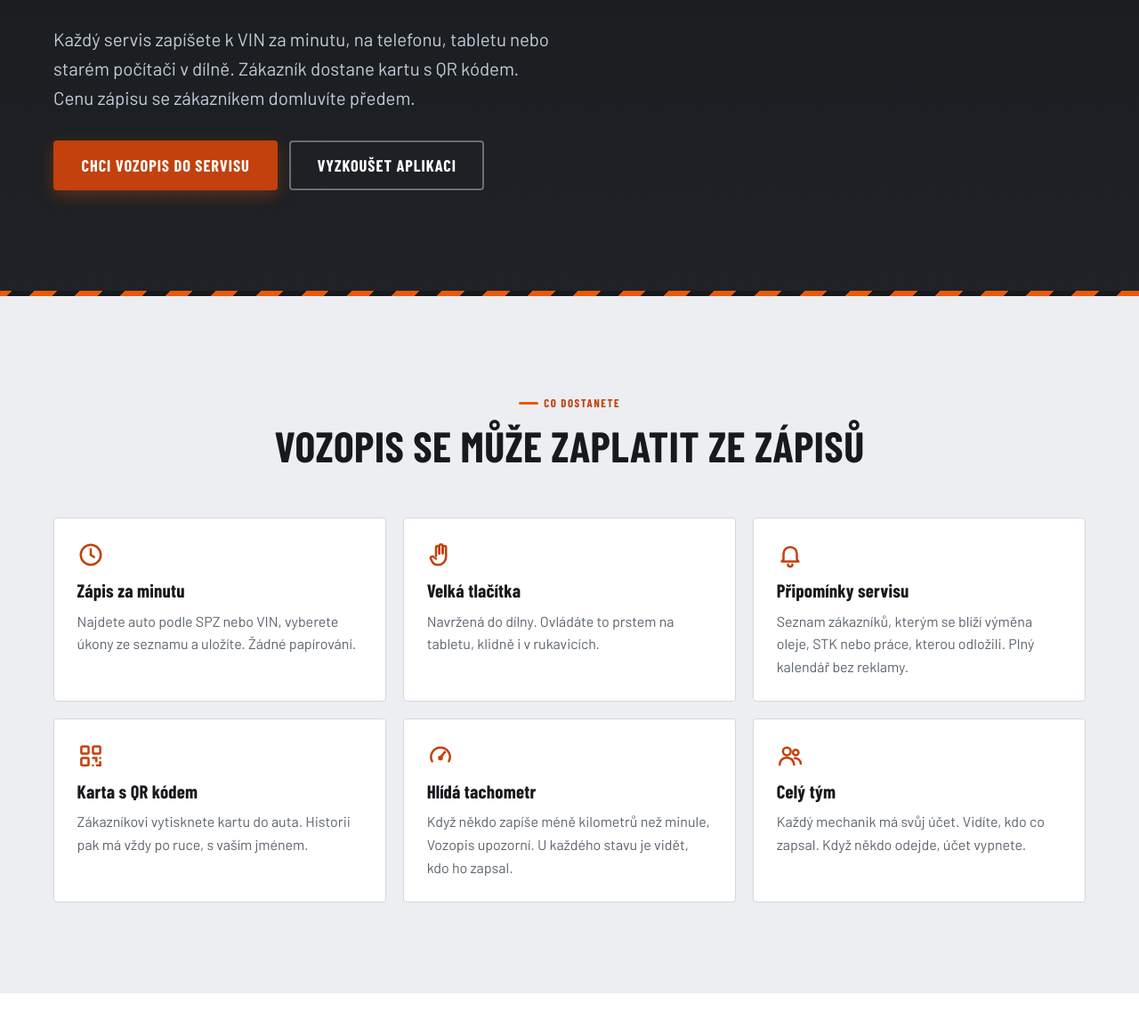
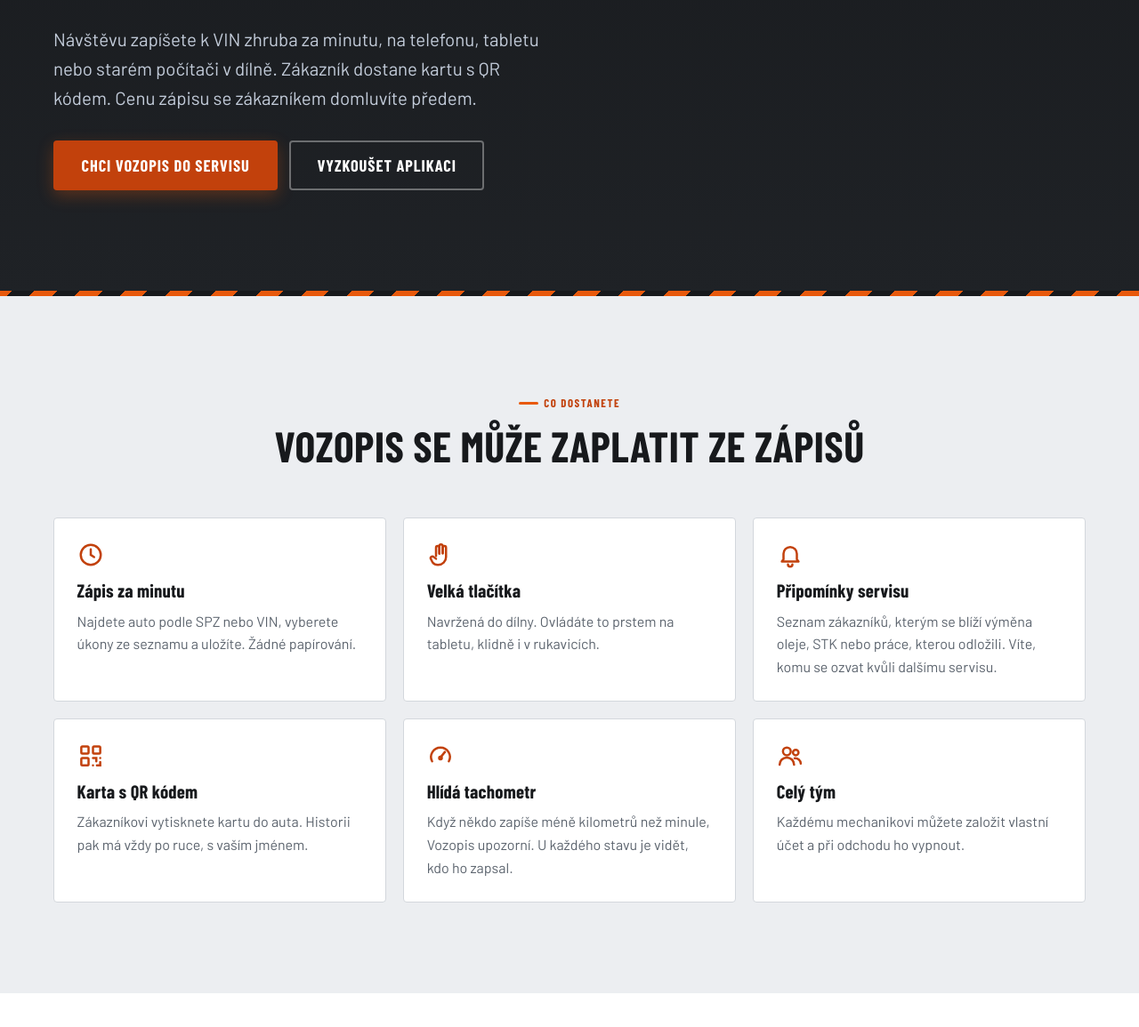
Before and after one commit to romanzdk/esk-web, a plain HTML site: page pro-servisy.html in a window 1280 px wide. Shown: the part 447-1602 px from the top of the page at 89% size. Drawn offline with Linux system fonts and the light colour scheme.

Commit message:
Stránka pro servisy: úpravy po právní kontrole

```diff
--- a/pro-servisy.html
+++ b/pro-servisy.html
@@ -4,12 +4,12 @@
   <meta charset="utf-8">
   <meta name="viewport" content="width=device-width, initial-scale=1">
   <title>Elektronická servisní kniha pro autoservisy – Vozopis</title>
-  <meta name="description" content="Vozopis je elektronická servisní kniha pro nezávislé autoservisy. Zápis servisu k VIN za minutu, bez instalace. 69 Kč za zápis, první měsíc zdarma, bez paušálu.">
+  <meta name="description" content="Vozopis je elektronická servisní kniha pro nezávislé autoservisy. Zápis servisu k VIN zhruba za minutu, bez instalace. 69 Kč za zápis, první měsíc zdarma, bez paušálu.">
   <meta name="theme-color" content="#17191c">
   <meta property="og:type" content="website">
   <meta property="og:locale" content="cs_CZ">
   <meta property="og:title" content="Elektronická servisní kniha pro autoservisy – Vozopis">
-  <meta property="og:description" content="Vozopis je elektronická servisní kniha pro nezávislé autoservisy. Zápis servisu k VIN za minutu, bez instalace. 69 Kč za zápis, první měsíc zdarma, bez paušálu.">
+  <meta property="og:description" content="Vozopis je elektronická servisní kniha pro nezávislé autoservisy. Zápis servisu k VIN zhruba za minutu, bez instalace. 69 Kč za zápis, první měsíc zdarma, bez paušálu.">
   <meta property="og:url" content="https://vozopis.cz/pro-servisy.html">
   <meta property="og:image" content="https://vozopis.cz/assets/og.png?v=2">
   <meta property="og:site_name" content="Vozopis">
@@ -76,7 +76,7 @@
     <div>
       <p class="eyebrow">Pro nezávislé autoservisy</p>
       <h1 id="hero-title">Elektronická servisní kniha pro <em>váš servis</em>.</h1>
-      <p class="lead">Každý servis zapíšete k&nbsp;VIN za minutu, na telefonu, tabletu nebo starém počítači v&nbsp;dílně. Zákazník dostane kartu s&nbsp;QR kódem. Cenu zápisu se zákazníkem domluvíte předem.</p>
+      <p class="lead">Návštěvu zapíšete k&nbsp;VIN zhruba za minutu, na telefonu, tabletu nebo starém počítači v&nbsp;dílně. Zákazník dostane kartu s&nbsp;QR kódem. Cenu zápisu se zákazníkem domluvíte předem.</p>
       <div class="hero-cta">
         <a class="btn btn-primary" href="/#kontakt">Chci Vozopis do servisu</a>
         <a class="btn btn-ghost" href="https://demo.vozopis.cz/prihlaseni/">Vyzkoušet aplikaci</a>
@@ -94,10 +94,10 @@
     <div class="features">
       <div class="feature"><svg aria-hidden="true"><use href="#i-clock"/></svg><h3>Zápis za minutu</h3><p>Najdete auto podle SPZ nebo VIN, vyberete úkony ze seznamu a uložíte. Žádné papírování.</p></div>
       <div class="feature"><svg aria-hidden="true"><use href="#i-hand"/></svg><h3>Velká tlačítka</h3><p>Navržená do dílny. Ovládáte to prstem na tabletu, klidně i v&nbsp;rukavicích.</p></div>
-      <div class="feature"><svg aria-hidden="true"><use href="#i-bell"/></svg><h3>Připomínky servisu</h3><p>Seznam zákazníků, kterým se blíží výměna oleje, STK nebo práce, kterou odložili. Plný kalendář bez reklamy.</p></div>
+      <div class="feature"><svg aria-hidden="true"><use href="#i-bell"/></svg><h3>Připomínky servisu</h3><p>Seznam zákazníků, kterým se blíží výměna oleje, STK nebo práce, kterou odložili. Víte, komu se ozvat kvůli dalšímu servisu.</p></div>
       <div class="feature"><svg aria-hidden="true"><use href="#i-qr"/></svg><h3>Karta s&nbsp;QR kódem</h3><p>Zákazníkovi vytisknete kartu do auta. Historii pak má vždy po ruce, s&nbsp;vaším jménem.</p></div>
       <div class="feature"><svg aria-hidden="true"><use href="#i-gauge"/></svg><h3>Hlídá tachometr</h3><p>Když někdo zapíše méně kilometrů než minule, Vozopis upozorní. U&nbsp;každého stavu je vidět, kdo ho zapsal.</p></div>
-      <div class="feature"><svg aria-hidden="true"><use href="#i-team"/></svg><h3>Celý tým</h3><p>Každý mechanik má svůj účet. Vidíte, kdo co zapsal. Když někdo odejde, účet vypnete.</p></div>
+      <div class="feature"><svg aria-hidden="true"><use href="#i-team"/></svg><h3>Celý tým</h3><p>Každému mechanikovi můžete založit vlastní účet a při odchodu ho vypnout.</p></div>
     </div>
   </div>
 </section>
```
